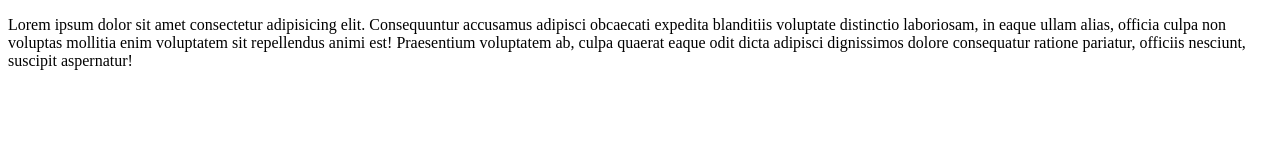
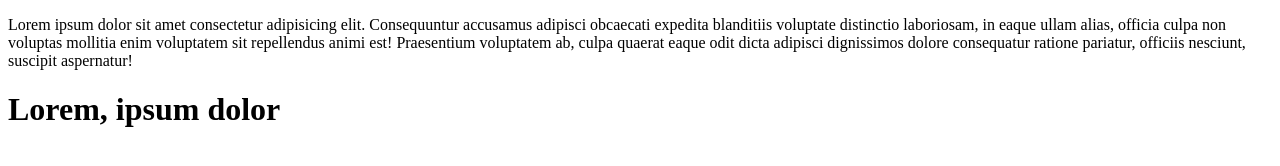
Before and after one commit to zahragrivani/git-test-sabzlearn, a plain HTML site: page index.html in a window 1280 px wide. Drawn offline with Linux system fonts and the light colour scheme.

Commit message:
refactor

```diff
--- a/index.html
+++ b/index.html
@@ -7,6 +7,8 @@
 </head>
 <body>
     <p>Lorem ipsum dolor sit amet consectetur adipisicing elit. Consequuntur accusamus adipisci obcaecati expedita blanditiis voluptate distinctio laboriosam, in eaque ullam alias, officia culpa non voluptas mollitia enim voluptatem sit repellendus animi est! Praesentium voluptatem ab, culpa quaerat eaque odit dicta adipisci dignissimos dolore consequatur ratione pariatur, officiis nesciunt, suscipit aspernatur!</p>
+    <h1>Lorem, ipsum dolor
+    </h1>
 
 </body>
 </html>
```
